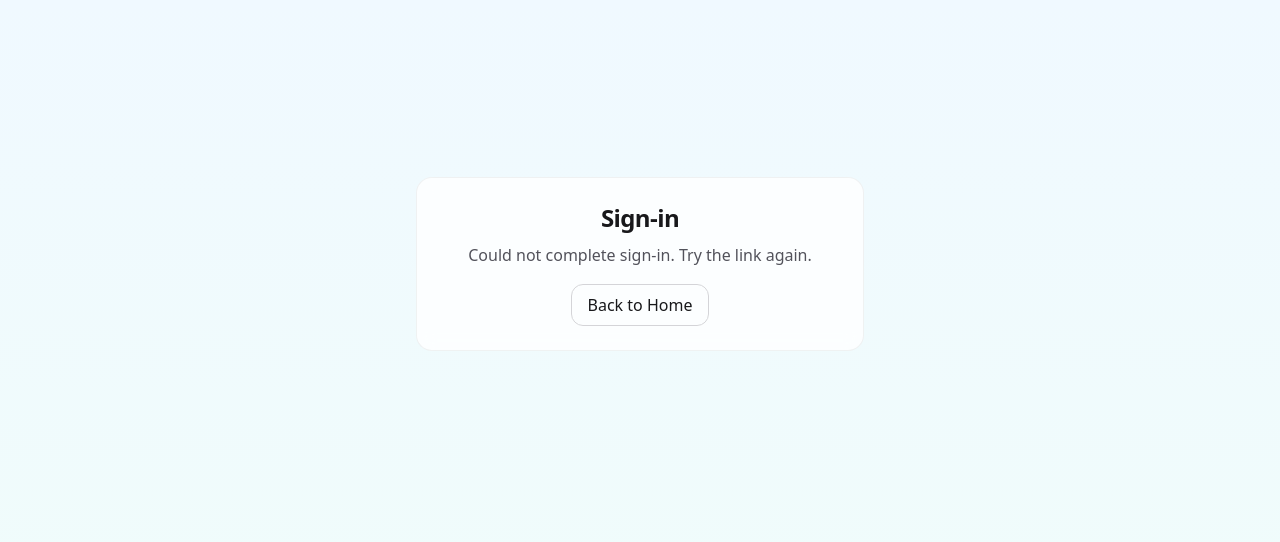
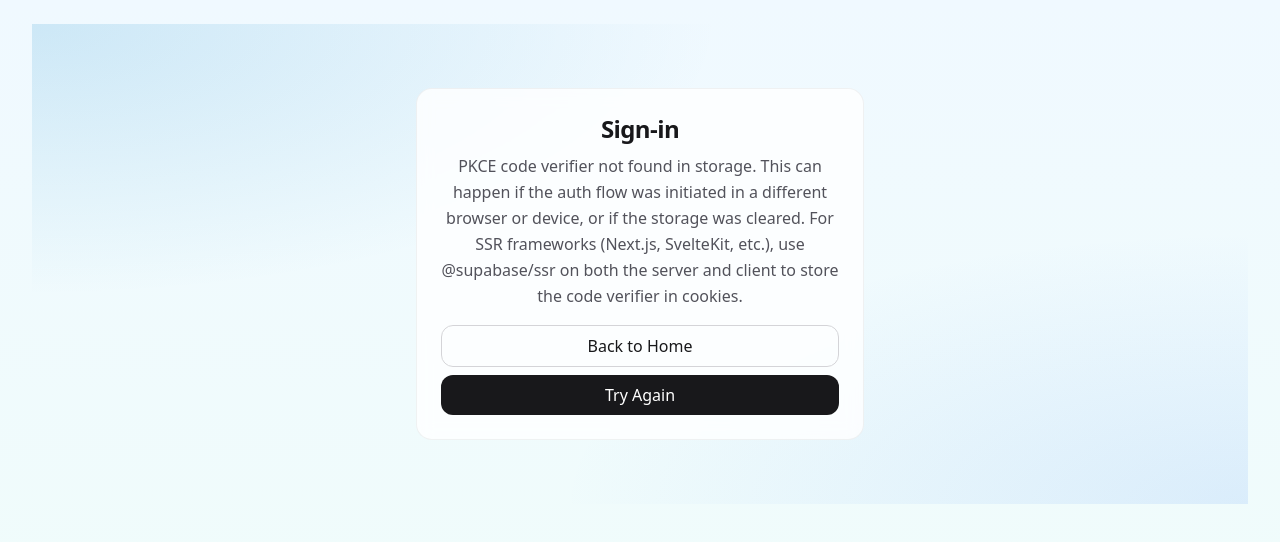
Before and after one commit to talormayde/Freedomfamily, a Next.js app: page /auth/callback in a window 1280 px wide. Shown: the top 542 px of the page. Built offline with nearby package versions, Linux system fonts and the light colour scheme.

Commit message:
Update page.tsx

```diff
--- a/app/auth/callback/page.tsx
+++ b/app/auth/callback/page.tsx
@@ -2,54 +2,72 @@
 'use client';
 
 import { useEffect, useState } from 'react';
+import Link from 'next/link';
 import { supabaseBrowser } from '@/lib/supabase-browser';
-import Link from 'next/link';
 
 export default function AuthCallbackPage() {
   const supa = supabaseBrowser();
-  const [ok, setOk] = useState<boolean | null>(null);
-  const [msg, setMsg] = useState<string>('Finishing sign-in…');
+  const [status, setStatus] = useState<'working'|'ok'|'fail'>('working');
+  const [detail, setDetail] = useState<string>('Finishing sign-in…');
 
   useEffect(() => {
     let mounted = true;
     (async () => {
-      // Supabase automatically reads ?code= from the URL in the browser client (detectSessionInUrl: true)
-      // We just wait for the session to appear or time out gracefully.
-      const { data: { session }, error } = await supa.auth.getSession();
-      if (!mounted) return;
-      if (error) { setOk(false); setMsg(error.message); return; }
-      if (session) { setOk(true); setMsg('You’re in!'); return; }
+      try {
+        // 1) Try to exchange ?code= for a session explicitly
+        const { error } = await supa.auth.exchangeCodeForSession(window.location.href);
+        if (error) {
+          // Common errors are: "Invalid or expired code", or URL not allowed
+          setStatus('fail');
+          setDetail(error.message);
+          return;
+        }
 
-      // Poll briefly (helps on slow networks)
-      const t = Date.now();
-      const poll = setInterval(async () => {
-        const { data: { session: s } } = await supa.auth.getSession();
-        if (s) { clearInterval(poll); setOk(true); setMsg('You’re in!'); }
-        if (Date.now() - t > 6000) { clearInterval(poll); setOk(false); setMsg('Could not complete sign-in. Try the link again.'); }
-      }, 500);
+        // 2) Confirm we have a session
+        const { data: { session } } = await supa.auth.getSession();
+        if (!mounted) return;
+
+        if (session) {
+          setStatus('ok');
+          setDetail('You’re in!');
+        } else {
+          setStatus('fail');
+          setDetail('Could not complete sign-in (no session). Try the link again.');
+        }
+      } catch (e: any) {
+        setStatus('fail');
+        setDetail(e?.message || 'Unexpected error.');
+      }
     })();
     return () => { mounted = false; };
   }, [supa]);
 
   return (
-    <div className="min-h-[60vh] grid place-items-center px-4">
+    <div className="min-h-[60vh] grid place-items-center px-4 bg-[radial-gradient(ellipse_at_top_left,rgba(2,132,199,0.15),transparent_40%),radial-gradient(ellipse_at_bottom_right,rgba(59,130,246,0.12),transparent_40%)]">
       <div className="max-w-md w-full rounded-2xl border border-black/5 dark:border-white/10 bg-white/80 dark:bg-zinc-900/70 backdrop-blur p-6 text-center">
         <h1 className="text-2xl font-semibold">Sign-in</h1>
-        <p className="mt-2 text-zinc-600 dark:text-zinc-400">{msg}</p>
+        <p className="mt-2 text-zinc-600 dark:text-zinc-400">{detail}</p>
 
-        {ok ? (
+        {status === 'ok' && (
           <div className="mt-4 flex justify-center">
             <Link href="/office" className="rounded-xl bg-sky-600 text-white px-4 py-2 hover:bg-sky-700">
               Go to the Office
             </Link>
           </div>
-        ) : ok === false ? (
-          <div className="mt-4 flex justify-center">
+        )}
+        {status === 'fail' && (
+          <div className="mt-4 grid gap-2">
             <Link href="/" className="rounded-xl border border-zinc-300 dark:border-zinc-700 px-4 py-2">
               Back to Home
             </Link>
+            <button
+              onClick={() => location.reload()}
+              className="rounded-xl bg-zinc-900 text-white px-4 py-2 dark:bg-white dark:text-zinc-900"
+            >
+              Try Again
+            </button>
           </div>
-        ) : null}
+        )}
       </div>
     </div>
   );
```
